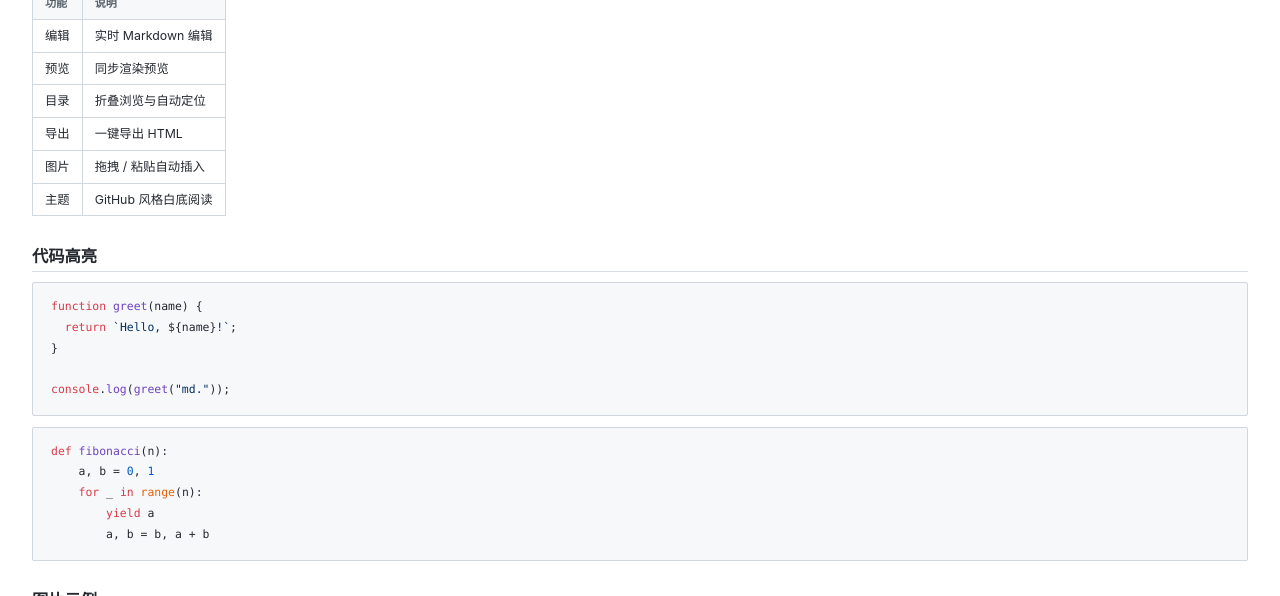
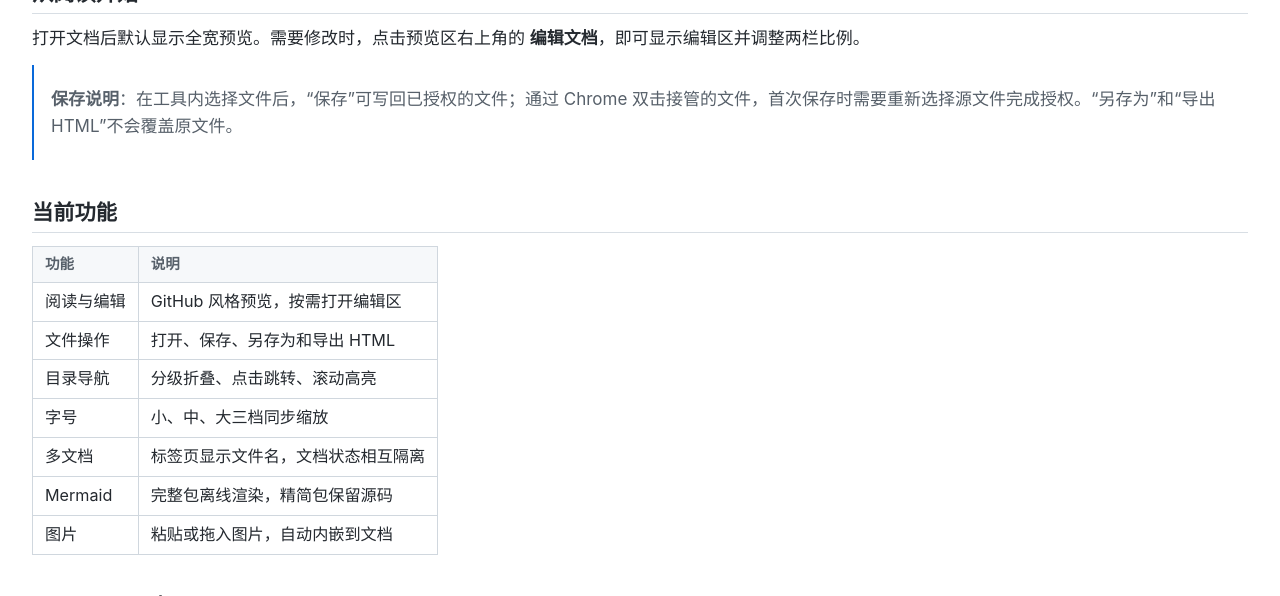
Before and after one commit to primulaf/md-editor, a browser extension: page index.html in a window 1280 px wide. Shown: the part 204-800 px from the top of the page. Drawn offline with Linux system fonts and the light colour scheme.

Commit message:
发布 1.6.1：字号与 Mermaid 图表体验优化

```diff
--- a/app.js
+++ b/app.js
@@ -38,6 +38,7 @@ const STORAGE_FILE_NAME_KEY = "md-editor-file-name";
 const STORAGE_BASELINE_KEY = "md-editor-last-saved-content";
 const STORAGE_SOURCE_KIND_KEY = "md-editor-source-kind";
 const STORAGE_FONT_SIZE_KEY = "md-editor-font-size";
+const STORAGE_FONT_SIZE_VERSION_KEY = "md-editor-font-size-version";
 const LAYOUT_STORAGE_KEY = "md-editor-layout";
 const MERMAID_RENDER_DELAY = 450;
 
@@ -1048,13 +1049,19 @@ function initResizeHandle() {
 /**
  * 字号控制
  */
-const FONT_SIZE_TIERS = ['small', 'medium', 'large', 'xlarge', 'xxlarge'];
+const FONT_SIZE_TIERS = ['small', 'medium', 'large'];
 const FONT_SIZE_LABELS = {
   small: '字号：小',
   medium: '字号：中',
-  large: '字号：大',
-  xlarge: '字号：特大',
-  xxlarge: '字号：超大'
+  large: '字号：大'
+};
+const FONT_SIZE_STORAGE_VERSION = '2';
+const LEGACY_FONT_SIZE_MAP = {
+  small: 'small',
+  medium: 'small',
+  large: 'small',
+  xlarge: 'medium',
+  xxlarge: 'large'
 };
 
 function applyFontSize(tier) {
@@ -1062,6 +1069,7 @@ function applyFontSize(tier) {
   document.documentElement.setAttribute('data-font-size', validTier === 'small' ? '' : validTier);
   if (fontSizeBtn) fontSizeBtn.textContent = FONT_SIZE_LABELS[validTier];
   localStorage.setItem(STORAGE_FONT_SIZE_KEY, validTier);
+  localStorage.setItem(STORAGE_FONT_SIZE_VERSION_KEY, FONT_SIZE_STORAGE_VERSION);
   if (preview.querySelector('.mermaid-block')) {
     queueMermaidRender({ immediate: true });
   }
@@ -1075,8 +1083,12 @@ function toggleFontSize() {
 }
 
 function restoreFontSize() {
-  const saved = localStorage.getItem(STORAGE_FONT_SIZE_KEY) || 'small';
-  applyFontSize(saved);
+  const saved = localStorage.getItem(STORAGE_FONT_SIZE_KEY);
+  const version = localStorage.getItem(STORAGE_FONT_SIZE_VERSION_KEY);
+  const tier = version === FONT_SIZE_STORAGE_VERSION
+    ? saved
+    : LEGACY_FONT_SIZE_MAP[saved] || 'small';
+  applyFontSize(tier);
 }
 
 /**
@@ -1509,10 +1521,15 @@ function generateHtmlTemplate(title, renderedHtml) {
     .container .mermaid-canvas {
       display: flex;
       align-items: flex-start;
-      justify-content: center;
+      justify-content: flex-start;
       max-width: 100%;
+      width: fit-content;
+      margin-inline: auto;
       padding: 16px;
-      overflow: auto;
+      overflow-x: auto;
+      overflow-y: hidden;
+      overscroll-behavior-x: contain;
+      overscroll-behavior-y: auto;
       background: #ffffff;
       border: 1px solid var(--border);
       border-radius: 6px;
@@ -1520,7 +1537,7 @@ function generateHtmlTemplate(title, renderedHtml) {
     .container .mermaid-svg {
       display: block;
       flex: 0 0 auto;
-      width: auto;
+      width: var(--mermaid-width, auto);
       max-width: 100%;
       height: auto;
       margin: auto;
@@ -1693,52 +1710,85 @@ function newDocument() {
  * 默认示例内容
  */
 function defaultMarkdown() {
-  return `# md. — 离线 Markdown 编辑器
-
-欢迎使用 **md.**，一款精致的离线 Markdown 编辑工具。
-
-## 功能一览
+  return `# md. — 离线 Markdown 阅读与编辑器
+
+欢迎使用 **md.**。它可以直接阅读本地 Markdown 文件，需要修改时再进入编辑模式，所有内容均在本地处理。
+
+## 从阅读开始
+
+打开文档后默认显示全宽预览。需要修改时，点击预览区右上角的 **编辑文档**，即可显示编辑区并调整两栏比例。
+
+> **保存说明**：在工具内选择文件后，“保存”可写回已授权的文件；通过 Chrome 双击接管的文件，首次保存时需要重新选择源文件完成授权。“另存为”和“导出 HTML”不会覆盖原文件。
+
+## 当前功能
 
 | 功能 | 说明 |
 |---|---|
-| 编辑 | 实时 Markdown 编辑 |
-| 预览 | 同步渲染预览 |
-| 目录 | 折叠浏览与自动定位 |
-| 导出 | 一键导出 HTML |
-| 图片 | 拖拽 / 粘贴自动插入 |
-| 主题 | GitHub 风格白底阅读 |
-
-## 代码高亮
+| 阅读与编辑 | GitHub 风格预览，按需打开编辑区 |
+| 文件操作 | 打开、保存、另存为和导出 HTML |
+| 目录导航 | 分级折叠、点击跳转、滚动高亮 |
+| 字号 | 小、中、大三档同步缩放 |
+| 多文档 | 标签页显示文件名，文档状态相互隔离 |
+| Mermaid | 完整包离线渲染，精简包保留源码 |
+| 图片 | 粘贴或拖入图片，自动内嵌到文档 |
+
+## Mermaid 图表
+
+将代码围栏的语言标记为 \`mermaid\`，完整包会自动离线渲染图表；精简包会保留源码，并提供离线组件安装说明。
+
+### 阅读与编辑流程
+
+\`\`\`mermaid
+flowchart LR
+  A[打开文件] --> B[阅读模式]
+  B --> C{需要修改?}
+  C -- 是 --> D[编辑模式]
+  D --> E[保存更改]
+  C -- 否 --> F[继续阅读]
+\`\`\`
+
+### 文件保存过程
+
+\`\`\`mermaid
+sequenceDiagram
+  participant U as 用户
+  participant M as md.
+  participant F as 本地文件
+  U->>M: 打开文件
+  M-->>U: 显示阅读预览
+  U->>M: 编辑并保存
+  M->>F: 写回已授权文件
+  F-->>M: 保存完成
+\`\`\`
+
+导出 HTML 时，已渲染的图表会直接内嵌为 SVG。
+
+## Markdown 效果示例
+
+### 使用建议
+
+1. 使用侧栏目录快速定位长文档
+2. 根据阅读距离切换小、中、大字号
+3. 将图片粘贴或拖入编辑区完成内嵌
+
+### 代码高亮
 
 \`\`\`js
-function greet(name) {
-  return \`Hello, \${name}!\`;
-}
-
-console.log(greet("md."));
+function documentMode(isEditing) {
+  return isEditing ? "编辑模式" : "阅读模式";
+}
+
+console.log(documentMode(false));
 \`\`\`
 
-\`\`\`python
-def fibonacci(n):
-    a, b = 0, 1
-    for _ in range(n):
-        yield a
-        a, b = b, a + b
-\`\`\`
-
-## 图片示例
-
-你可以：
-1. **直接粘贴**一张图片到编辑区
-2. **拖拽图片**到编辑区
-
-图片会自动转换为 Markdown 语法。
-
-## 链接
-
-https://www.markdownguide.org/
-
-> **提示** — ^S 保存 · ^E 导出 HTML · ^O 打开文件`;
+### 常用快捷键
+
+| 快捷键 | 操作 |
+|---|---|
+| Ctrl/Cmd + O | 打开文件 |
+| Ctrl/Cmd + S | 保存 Markdown |
+| Ctrl/Cmd + Shift + S | 另存为 Markdown |
+| Ctrl/Cmd + E | 导出 HTML |`;
 }
 
 /**
--- a/mermaid-renderer.mjs
+++ b/mermaid-renderer.mjs
@@ -280,6 +280,10 @@ function applySvg(block, svg) {
   svgElement.removeAttribute('height');
 
   const viewBox = svgElement.viewBox?.baseVal;
+  if (viewBox?.width > 0) {
+    svgElement.style.removeProperty('max-width');
+    svgElement.style.setProperty('--mermaid-width', `${Math.ceil(viewBox.width * 100) / 100}px`);
+  }
   const aspectRatio = viewBox?.height ? viewBox.width / viewBox.height : 0;
   block.classList.toggle('is-wide', aspectRatio > 2.4);
   block.classList.remove('has-error', 'is-source-only');
--- a/package.json
+++ b/package.json
@@ -1,6 +1,6 @@
 {
   "name": "md-editor",
-  "version": "1.6.0",
+  "version": "1.6.1",
   "description": "支持 Mermaid 图表的 GitHub 风格离线 Markdown 阅读与编辑 Chrome 扩展",
   "main": "app.js",
   "directories": {
--- a/style.css
+++ b/style.css
@@ -37,9 +37,9 @@
   --ease-out: cubic-bezier(0.4, 0, 0.2, 1);
   --duration-fast: 120ms;
 
-  --fs-ui: 13px;
-  --fs-editor: 13px;
-  --fs-preview: 13px;
+  --fs-ui: 15px;
+  --fs-editor: 17px;
+  --fs-preview: 17px;
 
   --grid-sidebar: 0px;
   --grid-editor: 1fr;
@@ -50,24 +50,12 @@
 }
 
 html[data-font-size="medium"] {
-  --fs-ui: 14px;
-  --fs-editor: 15px;
-  --fs-preview: 15px;
-}
-
-html[data-font-size="large"] {
-  --fs-ui: 15px;
-  --fs-editor: 17px;
-  --fs-preview: 17px;
-}
-
-html[data-font-size="xlarge"] {
   --fs-ui: 16px;
   --fs-editor: 19px;
   --fs-preview: 19px;
 }
 
-html[data-font-size="xxlarge"] {
+html[data-font-size="large"] {
   --fs-ui: 17px;
   --fs-editor: 21px;
   --fs-preview: 21px;
@@ -635,8 +623,10 @@ body { overflow: hidden; }
   min-height: 120px;
   max-width: 100%;
   padding: 16px;
-  overflow: auto;
-  overscroll-behavior: contain;
+  overflow-x: auto;
+  overflow-y: hidden;
+  overscroll-behavior-x: contain;
+  overscroll-behavior-y: auto;
   background: var(--bg-surface);
   border: 1px solid var(--border);
   border-radius: 6px;
@@ -648,12 +638,15 @@ body { overflow: hidden; }
 
 .mermaid-block.is-rendered .mermaid-canvas {
   align-items: flex-start;
+  justify-content: flex-start;
+  width: fit-content;
+  margin-inline: auto;
 }
 
 .mermaid-svg {
   display: block;
   flex: 0 0 auto;
-  width: auto;
+  width: var(--mermaid-width, auto);
   max-width: 100%;
   height: auto;
   margin: auto;
```
Also changed, not shown: docs/releases/v1.6.1.md (added, +44 -0 lines), README.md, manifest.json, 1 other file.
